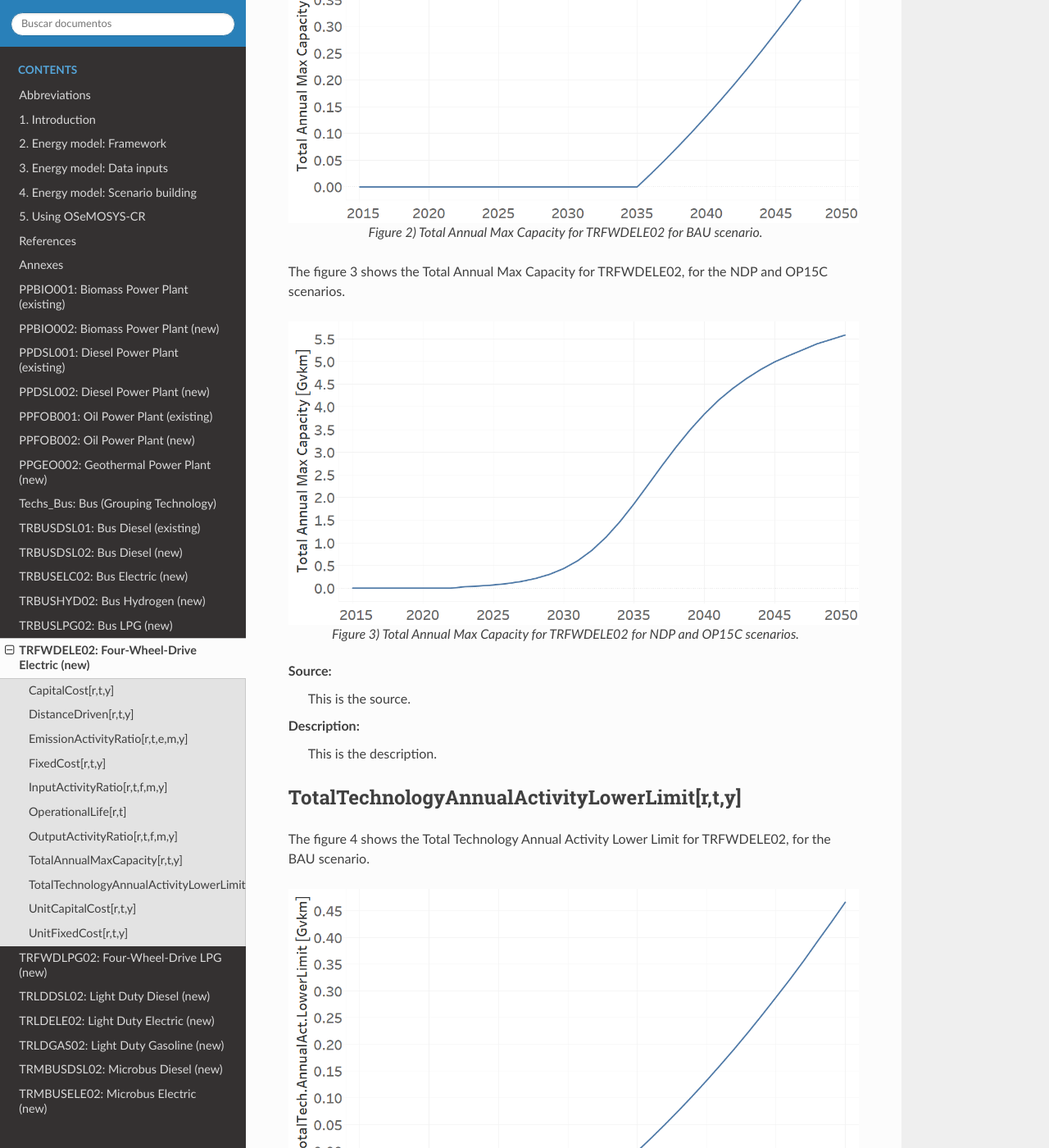
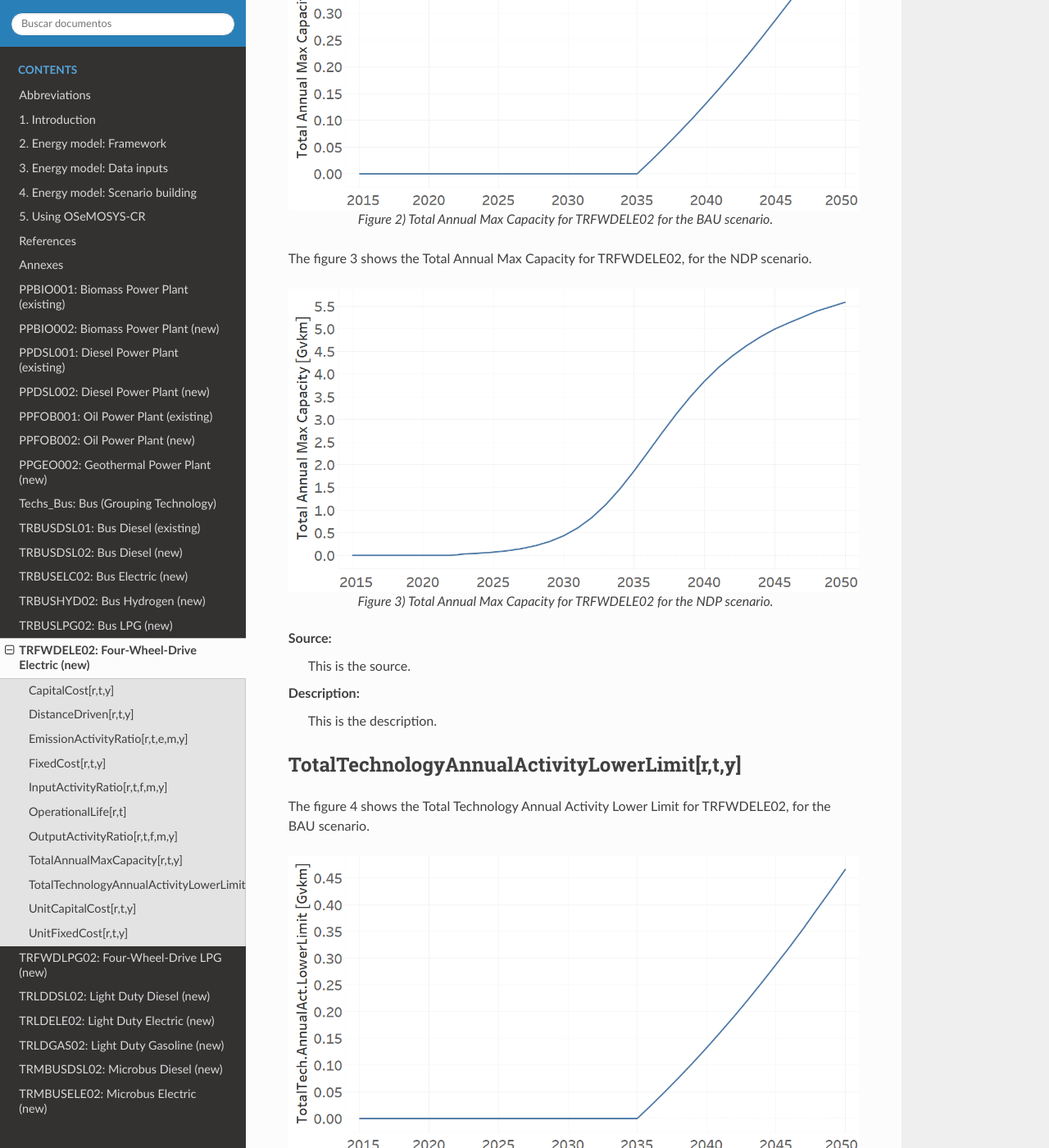
Before and after one commit to EPERLab/OSeMOSYS-CR, a Sphinx documentation site: the page built from docs/fichas/36_TRFWDELE02.rst, in a window 1280 px wide and 1400 px high, scrolled down 4312 px. Shown: the whole window at 82% size. Built offline with Sphinx 7.4.7 and the Read the Docs theme 2.0.0, drawn with Linux system fonts in a browser that asks for light colours; formulas are drawn with MathJax 3; some of the changed text lies outside the part shown.

Commit message:
Update 36_TRFWDELE02.rst

```diff
--- a/docs/fichas/36_TRFWDELE02.rst
+++ b/docs/fichas/36_TRFWDELE02.rst
@@ -34,13 +34,13 @@ TRFWDELE02: Four-Wheel-Drive Electric (new)
 +-------------------------------------------------+-------+--------------+--------------+--------------+--------------+
 | TotalAnnualMaxCapacity[r,t,y] (BAU)             |  Gvkm | 0            | 0            | 0.1325       | 0.467        |
 +-------------------------------------------------+-------+--------------+--------------+--------------+--------------+
-| TotalAnnualMaxCapacity[r,t,y] (NDP and OP15C)   |  Gvkm | 0            | 0.433        | 3.8402       | 5.5831       |
+| TotalAnnualMaxCapacity[r,t,y] (NDP)             |  Gvkm | 0            | 0.433        | 3.8402       | 5.5831       |
 +-------------------------------------------------+-------+--------------+--------------+--------------+--------------+
 | TotalTechnologyAnnualActivityLowerLimit[r,t,y]  | Gvkm  | 0            | 0            | 0.1322       | 0.4661       |
 | (BAU)                                           |       |              |              |              |              |
 +-------------------------------------------------+-------+--------------+--------------+--------------+--------------+
 | TotalTechnologyAnnualActivityLowerLimit[r,t,y]  | Gvkm  | 0            | 0.4321       | 3.8322       | 5.5712       |
-| (NDP and OP15C)                                 |       |              |              |              |              |
+| (NDP)                                           |       |              |              |              |              |
 +-------------------------------------------------+-------+--------------+--------------+--------------+--------------+
 | UnitCapitalCost[r,t,y]                          |   $   | 66212.7337   | 50379.1801   | 49170.1577   | 47960.9877   |
 +-------------------------------------------------+-------+--------------+--------------+--------------+--------------+
@@ -150,15 +150,15 @@ The figure 2 shows the Total Annual Max Capacity for TRFWDELE02, for the BAU sce
    :align:   center
    :width:   700 px
 
-   *Figure 2) Total Annual Max Capacity for TRFWDELE02 for BAU scenario.*
+   *Figure 2) Total Annual Max Capacity for TRFWDELE02 for the BAU scenario.*
 
-The figure 3 shows the Total Annual Max Capacity for TRFWDELE02, for the NDP and OP15C scenarios.
+The figure 3 shows the Total Annual Max Capacity for TRFWDELE02, for the NDP scenario.
 
 .. figure:: img/TRFWDELE02_TotalAnnualMaxCapacity_NDP_OP.png
    :align:   center
    :width:   700 px
 
-   *Figure 3) Total Annual Max Capacity for TRFWDELE02 for NDP and OP15C scenarios.*
+   *Figure 3) Total Annual Max Capacity for TRFWDELE02 for the NDP scenario.*
 
 Source:
    This is the source.
@@ -177,13 +177,13 @@ The figure 4 shows the Total Technology Annual Activity Lower Limit for TRFWDELE
    *Figure 4) Total Technology Annual Activity Lower Limit for TRFWDELE02 for the BAU scenario.*
 
 
-The figure 5 shows the Total Technology Annual Activity Lower Limit for TRFWDELE02, for the NDP and OP15C scenarios.
+The figure 5 shows the Total Technology Annual Activity Lower Limit for TRFWDELE02, for the NDP scenario.
 
 .. figure:: img/TRFWDELE02_TotalTechnologyAnnualActivityLowerLimit_NDP_OP.png
    :align:   center
    :width:   700 px
 
-   *Figure 5) Total Technology Annual Activity Lower Limit for TRFWDELE02 for NDP and OP15C scenarios.*
+   *Figure 5) Total Technology Annual Activity Lower Limit for TRFWDELE02 for the NDP scenario.*
 
 Source:
    This is the source.
```
